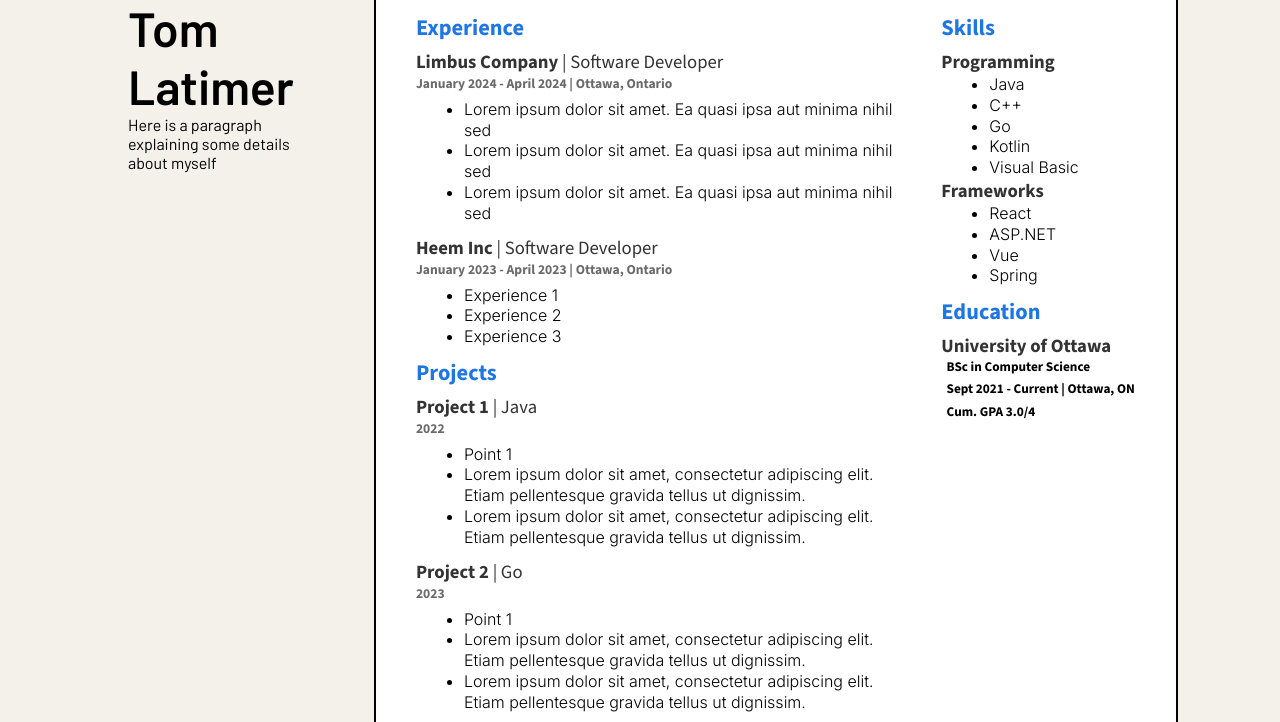
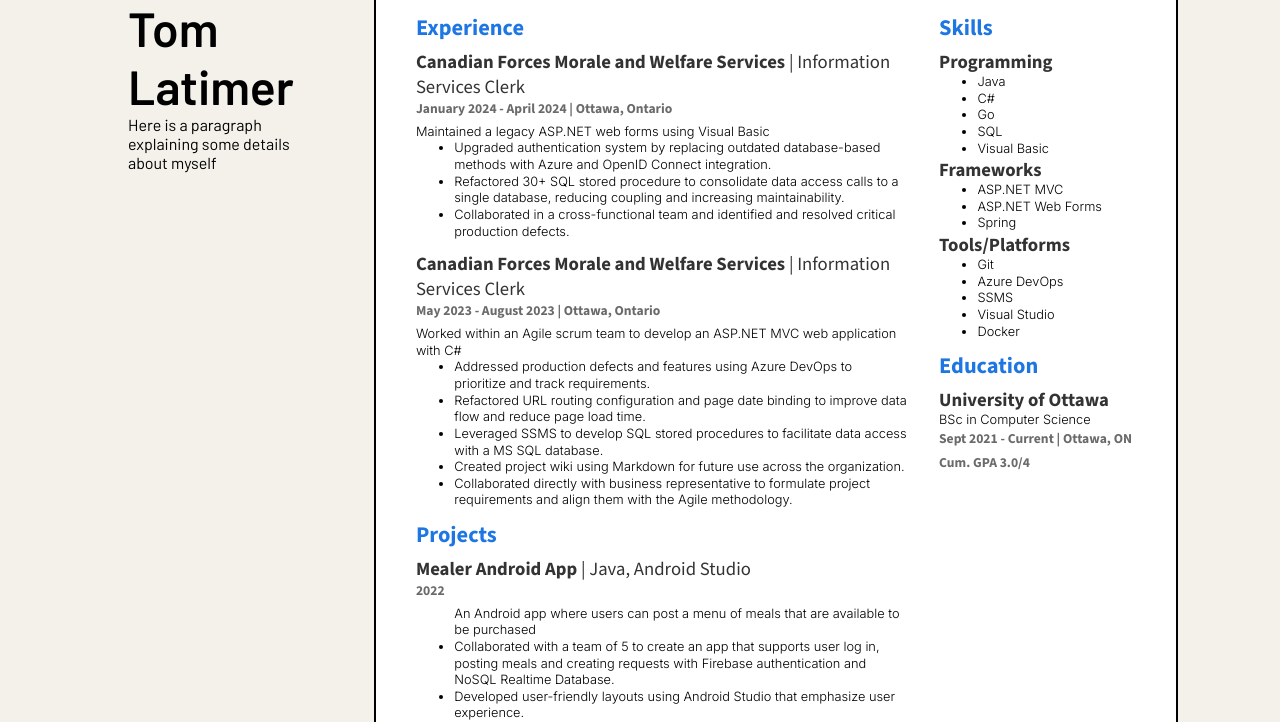
Before and after one commit to Tom-Latimer/portfolio, a plain HTML site: page public/index.html in a window 1280 px wide. Shown: the part 763-1485 px from the top of the page. Drawn offline with nearby package versions, Linux system fonts and the light colour scheme.

Commit message:
Add details to my resume

```diff
--- a/public/index.html
+++ b/public/index.html
@@ -59,42 +59,37 @@
                                 <div>
                                     <h2 class="subtitle">Experience</h2>
                                     <div class="resume-section">
-                                        <h3>Limbus Company <span class="sub-sub-heading">| Software Developer</span></h3>
+                                        <h3>Canadian Forces Morale and Welfare Services <span class="sub-sub-heading">| Information Services Clerk</span></h3>
                                         <h4>January 2024 - April 2024 | Ottawa, Ontario</h4>
+                                        <p>Maintained a legacy ASP.NET web forms using Visual Basic</p>
                                         <ul>
-                                            <li>Lorem ipsum dolor sit amet. Ea quasi ipsa aut minima nihil sed </li>
-                                            <li>Lorem ipsum dolor sit amet. Ea quasi ipsa aut minima nihil sed</li>
-                                            <li>Lorem ipsum dolor sit amet. Ea quasi ipsa aut minima nihil sed </li>
+                                            <li>Upgraded authentication system by replacing outdated database-based methods with Azure and OpenID Connect integration.</li>
+                                            <li>Refactored 30+ SQL stored procedure to consolidate data access calls to a single database, reducing coupling and increasing maintainability.</li>
+                                            <li>Collaborated in a cross-functional team and identified and resolved critical production defects.</li>
                                         </ul>
                                     </div>
                                     <div class="resume-section">
-                                        <h3>Heem Inc <span class="sub-sub-heading">| Software Developer</span></h3>
-                                        <h4>January 2023 - April 2023 | Ottawa, Ontario</h4>
+                                        <h3>Canadian Forces Morale and Welfare Services <span class="sub-sub-heading">| Information Services Clerk</span></h3>
+                                        <h4>May 2023 - August 2023 | Ottawa, Ontario</h4>
+                                        <p>Worked within an Agile scrum team to develop an ASP.NET MVC web application with C#</p>
                                         <ul>
-                                            <li>Experience 1</li>
-                                            <li>Experience 2</li>
-                                            <li>Experience 3</li>
+                                            <li>Addressed production defects and features using Azure DevOps to prioritize and track requirements.</li>
+                                            <li>Refactored URL routing configuration and page date binding to improve data flow and reduce page load time.</li>
+                                            <li>Leveraged SSMS to develop SQL stored procedures to facilitate data access with a MS SQL database.</li>
+                                            <li>Created project wiki using Markdown for future use across the organization.</li>
+                                            <li>Collaborated directly with business representative to formulate project requirements and align them with the Agile methodology.</li>
                                         </ul>
                                     </div>
                                 </div>
                                 <div>
                                     <h2 class="subtitle">Projects</h2>
                                     <div class="resume-section">
-                                        <h3>Project 1 <span class="sub-sub-heading">| Java</span></h3>
+                                        <h3>Mealer Android App <span class="sub-sub-heading">| Java, Android Studio</span></h3>
                                         <h4>2022</h4>
                                         <ul>
-                                            <li>Point 1</li>
-                                            <li>Lorem ipsum dolor sit amet, consectetur adipiscing elit. Etiam pellentesque gravida tellus ut dignissim.</li>
-                                            <li>Lorem ipsum dolor sit amet, consectetur adipiscing elit. Etiam pellentesque gravida tellus ut dignissim.</li>
-                                        </ul>
-                                    </div>
-                                    <div class="resume-section">
-                                        <h3>Project 2 <span class="sub-sub-heading">| Go</span></h3>
-                                        <h4>2023</h4>
-                                        <ul>
-                                            <li>Point 1</li>
-                                            <li>Lorem ipsum dolor sit amet, consectetur adipiscing elit. Etiam pellentesque gravida tellus ut dignissim.</li>
-                                            <li>Lorem ipsum dolor sit amet, consectetur adipiscing elit. Etiam pellentesque gravida tellus ut dignissim.</li>
+                                            <p>An Android app where users can post a menu of meals that are available to be purchased</p>
+                                            <li>Collaborated with a team of 5 to create an app that supports user log in, posting meals and creating requests with Firebase authentication and NoSQL Realtime Database.</li>
+                                            <li>Developed user-friendly layouts using Android Studio that emphasize user experience.</li>
                                         </ul>
                                     </div>
                                 </div>
@@ -102,28 +97,35 @@
                             <div class="right-box">
                                 <div class="resume-section">
                                     <h2 class="subtitle">Skills</h2>
-                                    <h3> Programming</h3>
+                                    <h3>Programming</h3>
                                     <ul>
                                         <li>Java</li>
-                                        <li>C++</li>
+                                        <li>C#</li>
                                         <li>Go</li>
-                                        <li>Kotlin</li>
+                                        <li>SQL</li>
                                         <li>Visual Basic</li>
                                     </ul>
-                                    <h3> Frameworks</h3>
+                                    <h3>Frameworks</h3>
                                     <ul>
-                                        <li>React</li>
-                                        <li>ASP.NET</li>
-                                        <li>Vue</li>
+                                        <li>ASP.NET MVC</li>
+                                        <li>ASP.NET Web Forms</li>
                                         <li>Spring</li>
+                                    </ul>
+                                    <h3>Tools/Platforms</h3>
+                                    <ul>
+                                        <li>Git</li>
+                                        <li>Azure DevOps</li>
+                                        <li>SSMS</li>
+                                        <li>Visual Studio</li>
+                                        <li>Docker</li>
                                     </ul>
                                 </div>
                                 <div class="resume-section">
                                     <h2 class="subtitle">Education</h2>
                                     <h3>University of Ottawa</h3>
-                                    <h5>BSc in Computer Science</h5>
-                                    <h5>Sept 2021 - Current | Ottawa, ON</h5>
-                                    <h5>Cum. GPA 3.0/4</h5>
+                                    <p>BSc in Computer Science</p>
+                                    <h4>Sept 2021 - Current | Ottawa, ON</h4>
+                                    <h4>Cum. GPA 3.0/4</h4>
                                 </div>
                             </div>
                         </div>
--- a/public/style.css
+++ b/public/style.css
@@ -165,7 +165,7 @@ body {
     display: grid;
     grid-template-columns: 5fr 2fr;
     grid-template-rows: min-content auto;
-    column-gap: 2.5em;
+    column-gap: 2em;
     padding: 2.5em;
     font-size: 16px;
     width: fit-content;
@@ -249,14 +249,18 @@ body {
     margin-left: 0.4em;
 }
 
-.resume-section > ul {
+.resume-section > ul, .resume-section > p {
     font-family: "Inter", sans-serif;
     font-weight: 300;
     font-style: normal;
     font-variation-settings:
         "slnt" 0;
+    line-height: 1.3;
+    font-size: 0.8em;
+}
+
+.resume-section > ul {
     padding-left: 3em;
-    line-height: 1.3;
 }
 
 .subtitle {
```
